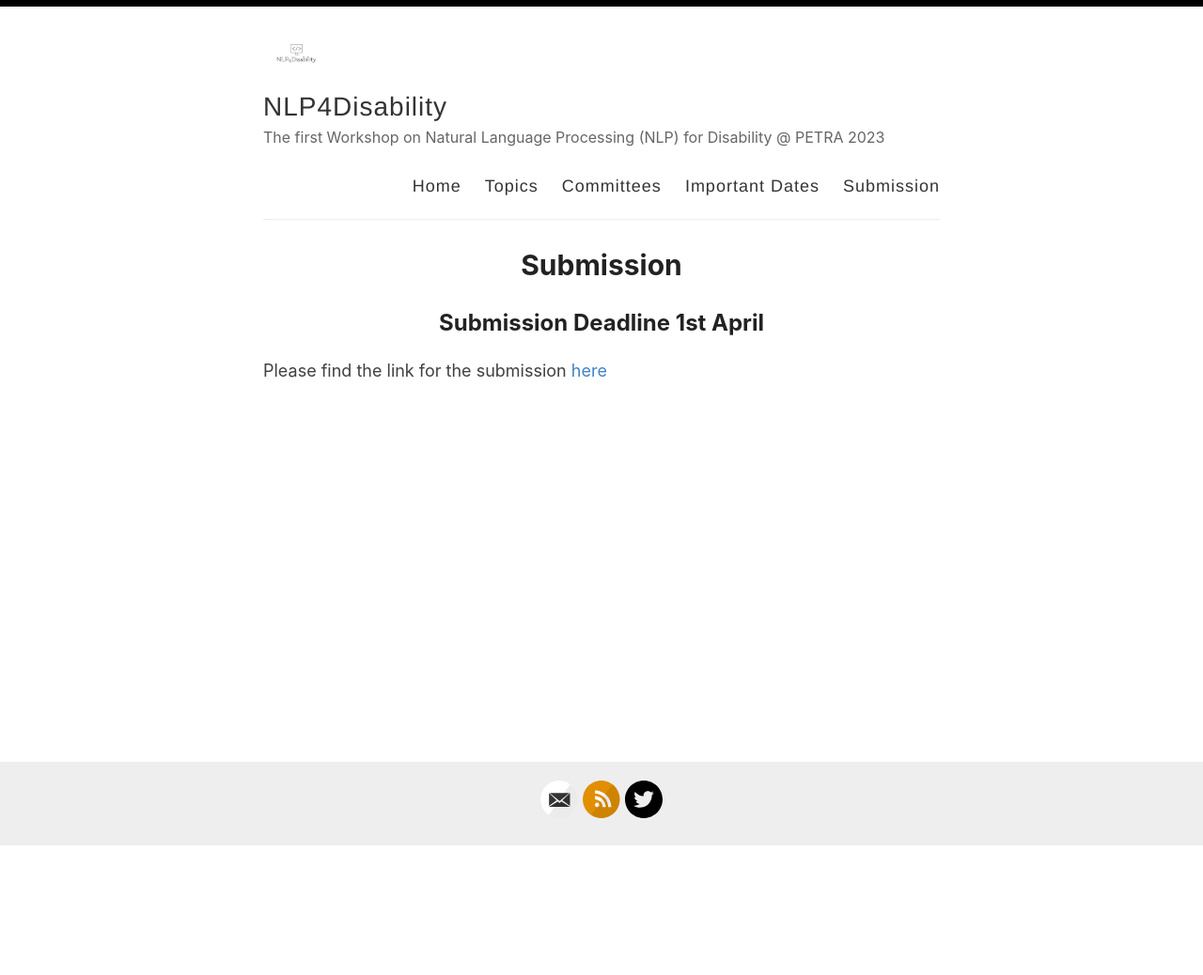
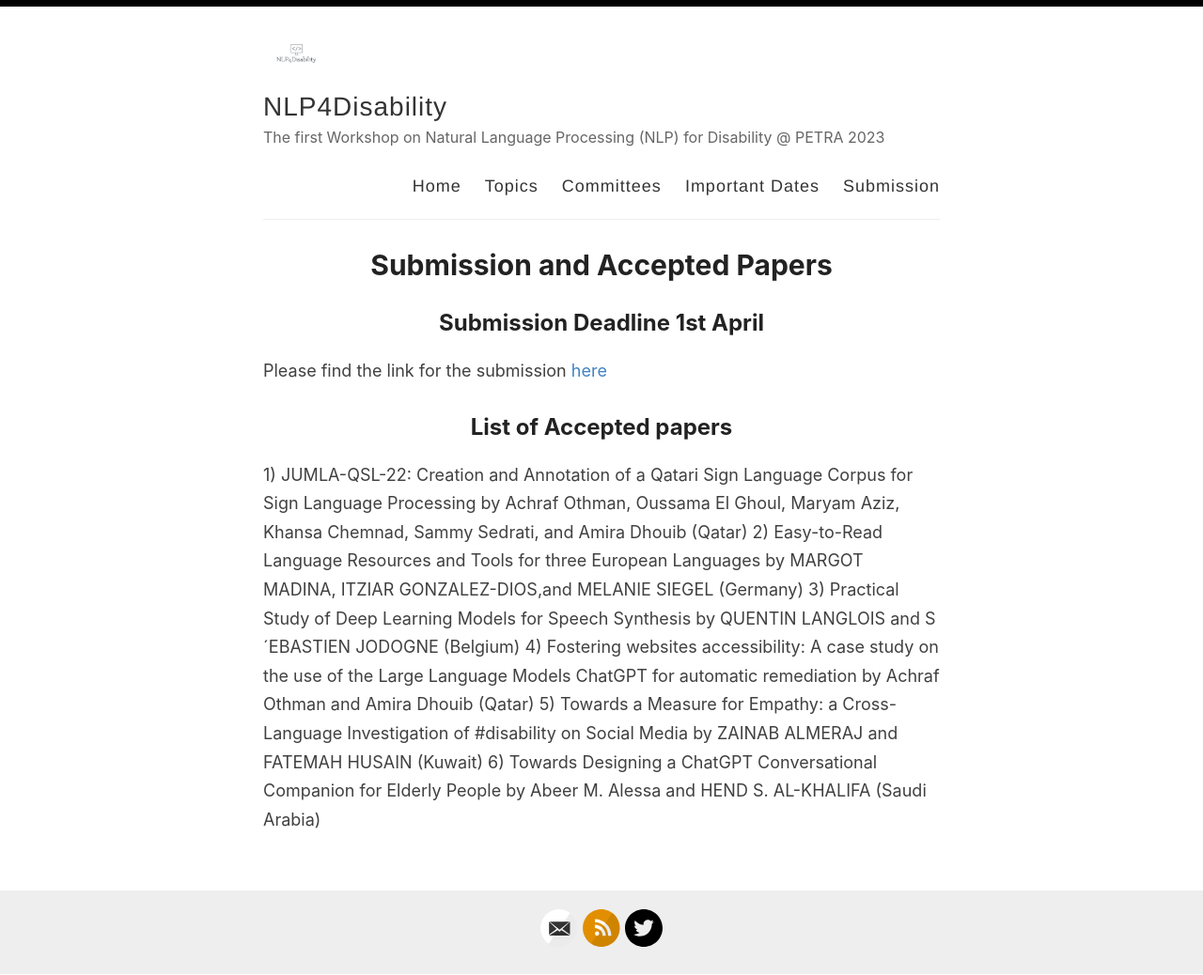
Before and after one commit to nlp4disability/nlp4disability.github.io, a Jekyll site: the page built from _pages/Submission.md, in a window 1280 px wide. Shown: the whole page at 94% size. Built offline with Jekyll 4.4.1, drawn with Linux system fonts in a browser that asks for light colours; before the commit the page ends 901 px from its top, so only the background shows below that.

Commit message:
Update Submission.md

```diff
--- a/_pages/Submission.md
+++ b/_pages/Submission.md
@@ -1,7 +1,15 @@
 ---
 layout: page
 permalink: /Submission/
-title: Submission
+title: Submission and Accepted Papers
 ---
 ## Submission Deadline 1st April
 Please find the link for the submission [here]( https://easychair.org/conferences/?conf=petra2023)
+
+## List of Accepted papers
+1) JUMLA-QSL-22: Creation and Annotation of a Qatari Sign Language Corpus for Sign Language Processing by Achraf Othman, Oussama El Ghoul, Maryam Aziz, Khansa Chemnad,  Sammy Sedrati, and Amira Dhouib (Qatar)
+2) Easy-to-Read Language Resources and Tools for three European Languages by MARGOT MADINA, ITZIAR GONZALEZ-DIOS,and MELANIE SIEGEL (Germany)
+3) Practical Study of Deep Learning Models for Speech Synthesis by QUENTIN LANGLOIS and S´EBASTIEN JODOGNE (Belgium)
+4) Fostering websites accessibility: A case study on the use of the Large Language Models ChatGPT for automatic remediation by Achraf Othman and Amira Dhouib (Qatar)
+5) Towards a Measure for Empathy: a Cross-Language Investigation of #disability on Social Media by ZAINAB ALMERAJ and FATEMAH HUSAIN (Kuwait)
+6) Towards Designing a ChatGPT Conversational Companion for Elderly People by Abeer M. Alessa and HEND S. AL-KHALIFA (Saudi Arabia)
```
